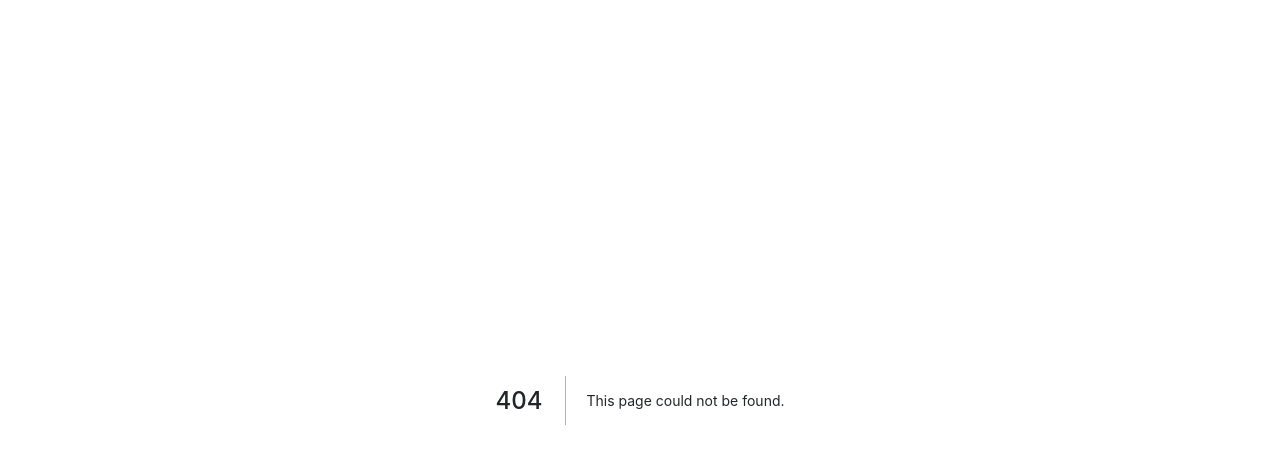
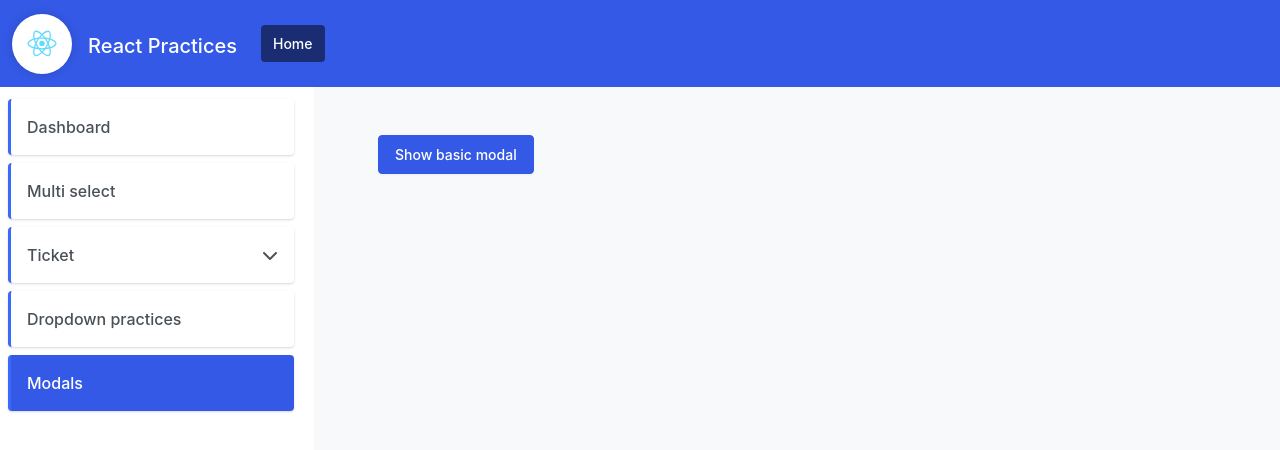
Before and after one commit to therodycc/react-practices, a Next.js app: page /modals in a window 1280 px wide. Before the commit this address had no page. Shown: the top 450 px of the page. Built offline with nearby package versions, Linux system fonts and the light colour scheme.

Commit message:
new changes page modals and more

```diff
--- /dev/null
+++ b/public/assets/css/aside-bar.css
@@ -0,0 +1,10 @@
+.active-i:hover{
+    transition:.3s ease all;
+    /* padding:5px; */
+    text-align: center;
+    /* background-color:white; */
+    color: rgb(184, 184, 255);
+    transform:scale(1.12);
+    border-radius:50%;
+    cursor:pointer;
+}
--- /dev/null
+++ b/src/components/common/modal/modal.tsx
@@ -0,0 +1,72 @@
+import React, { useState } from "react";
+import { ModalI } from "../../../interfaces/modal/modal.interface";
+
+const Modal = ({ active, children, toggle, header, width = "mw-1000px" }: ModalI) => {
+
+    const [animation, setAnimation] = useState(false);
+
+    return (
+        <>
+            <div
+                className={`${active && "modal show"}  animate__fadeOut`}
+                style={{ display: "block", zIndex: 1000 }}
+            >
+
+                <div
+                    onClick={() => {
+                        setAnimation(true)
+                        setTimeout(() => {
+                            toggle()
+                        }, 700);
+                    }}
+                    style={{
+                        background: "#00000075",
+                        height: "100vh",
+                        zIndex: -1,
+                        position: "fixed",
+                        width: "100%",
+                    }}
+                />
+
+                <div
+                    className={`modal-dialog modal-dialog-centered ${width}  animate__animated  ${active && 'animate__fadeInDown'} ${animation && ' animate__fadeOutUp'}`}
+                    style={{ animationDuration: '1s'}}
+                >
+                    <div className="modal-content rounded p-1">
+                        <div className="modal-header pb-2">
+                            <div className="mx-8">
+                                {typeof header == 'function' ?
+                                    header() : <h3 className="fw-bolder">{header}</h3>}
+                            </div>
+                            <div
+                                className="mb-2"
+                            >
+                                <button onClick={() => {
+                                    setAnimation(true)
+                                    setTimeout(() => {
+                                        toggle()
+                                    }, 700);
+                                }} className="close m-0"
+
+                                >
+
+                                    <span aria-hidden="true" style={{ position: "absolute", top: "8px", right: "15px" }}>
+                                        x
+                                    </span>
+                                </button>
+                            </div>
+                        </div>
+                        <div
+                            className="modal-body scroll-y px-10 px-lg-15 pt-0 pb-15"
+                            style={{ overflow: 'visible' }}
+                        >
+                            {children}
+                        </div>
+                    </div>
+                </div>
+            </div>
+        </>
+    );
+};
+
+export default Modal;
--- a/src/components/layout/index.tsx
+++ b/src/components/layout/index.tsx
@@ -8,10 +8,10 @@ const Layout = ({ children }: any) => {
             <div className='m-0 overflow-hidden d-flex flex-column' style={{height:'100vh'}}>
                 <Nav />
                 <div className='row' style={{flex:'1 1 auto'}}>
-                    <div className="col-lg-3">
+                    <div className="col-lg-3 style={{overflowY:'auto'}}">
                         <Sidebar />
                     </div>
-                    <div className="col-md-9 bg-light h-100vh">
+                    <div className="col-md-9 bg-light overflow-auto" style={{overflowY:'auto'}}>
                             {children}
                     </div>
                 </div>
--- a/src/components/layout/sidebar/index.tsx
+++ b/src/components/layout/sidebar/index.tsx
@@ -62,7 +62,7 @@ const Sidebar = () => {
                                             {/* <FontAwesomeIcon icon={facheve} /> */}
                                             <i
                                                 className={`fas fa-chevron-${option.subOptsActive ? "up" : "down"
-                                                    } `}
+                                                    } active-i`}
                                                 onClick={() => {
                                                     handleToggleMenu(index);
                                                 }}
--- a/src/pages/_document.tsx
+++ b/src/pages/_document.tsx
@@ -14,6 +14,7 @@ class MyDocument extends Document {
                     <link rel="stylesheet" href="/assets/css/loading-circle.css" />
                     <link rel="stylesheet" href="/assets/css/loading-line.css" />
                     <link rel="stylesheet" href="/assets/css/loading-square.css" />
+                    <link rel="stylesheet" href="/assets/css/aside-bar.css" />
                 </Head>
                 <body>
                     <Main />
--- a/src/pages/index.tsx
+++ b/src/pages/index.tsx
@@ -1,5 +1,4 @@
 import type { NextPage } from 'next'
-import styles from '../../styles/Home.module.css'
 import Layout from '../components/layout'
 
 const Home: NextPage = () => {
@@ -7,6 +6,7 @@ const Home: NextPage = () => {
     <>
       <Layout>
           <h2>Dashboard page</h2>
+
       </Layout>
     </>
   )
--- /dev/null
+++ b/src/pages/modals/index.tsx
@@ -0,0 +1,28 @@
+import React, { useState } from 'react'
+import Button from '../../components/common/button'
+import Modal from '../../components/common/modal/modal'
+import Layout from '../../components/layout';
+
+const ModalPage = () => {
+    const [showModalBasic, setShowModalBasic] = useState(false);
+    return (
+        <>
+            <Layout>
+                <div className="m-5">
+                    <Button title={'Show basic modal'} action={() => { setShowModalBasic(true) }} bgClass={'primary'}  />
+                </div>
+
+                {showModalBasic &&
+                    <Modal active={true} toggle={setShowModalBasic} >
+                        <div>
+                            <h3>Modal</h3>
+                            <span>New modal</span>
+                        </div>
+                    </Modal>
+                }
+            </Layout>
+        </>
+    )
+}
+
+export default ModalPage
--- a/src/settings/sidebar/index.ts
+++ b/src/settings/sidebar/index.ts
@@ -38,4 +38,11 @@ export const sidebarOptions = [
         subOptsActive: false,
         subOptions: []
     },
+    {
+        name: "Modals",
+        route: "/modals",
+        active: false,
+        subOptsActive: false,
+        subOptions: []
+    },
 ]
```
Also changed, not shown: src/interfaces/modal/modal.interface.ts (added, +9 -0 lines), 1 other file (tests, documents, lock files or other folders).
